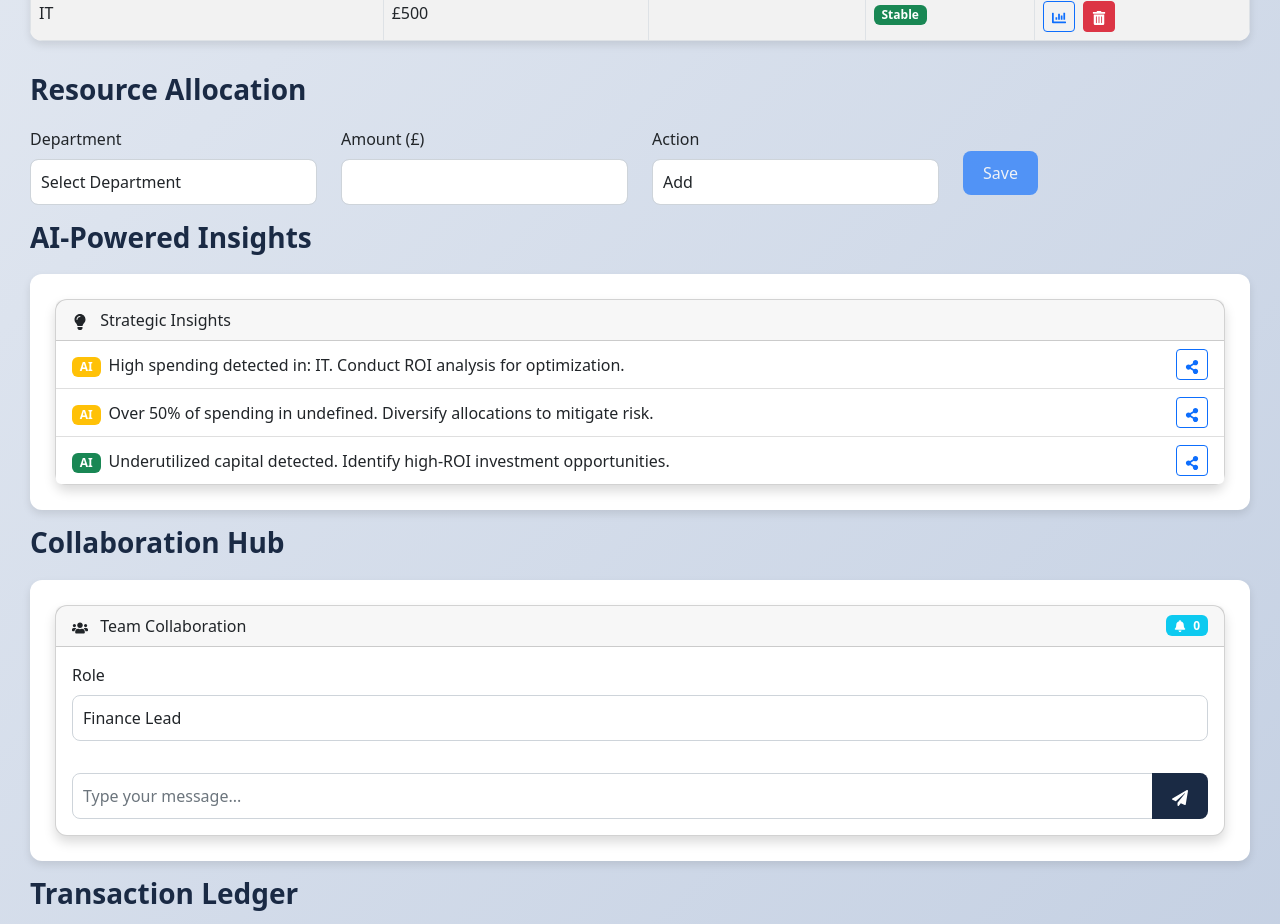
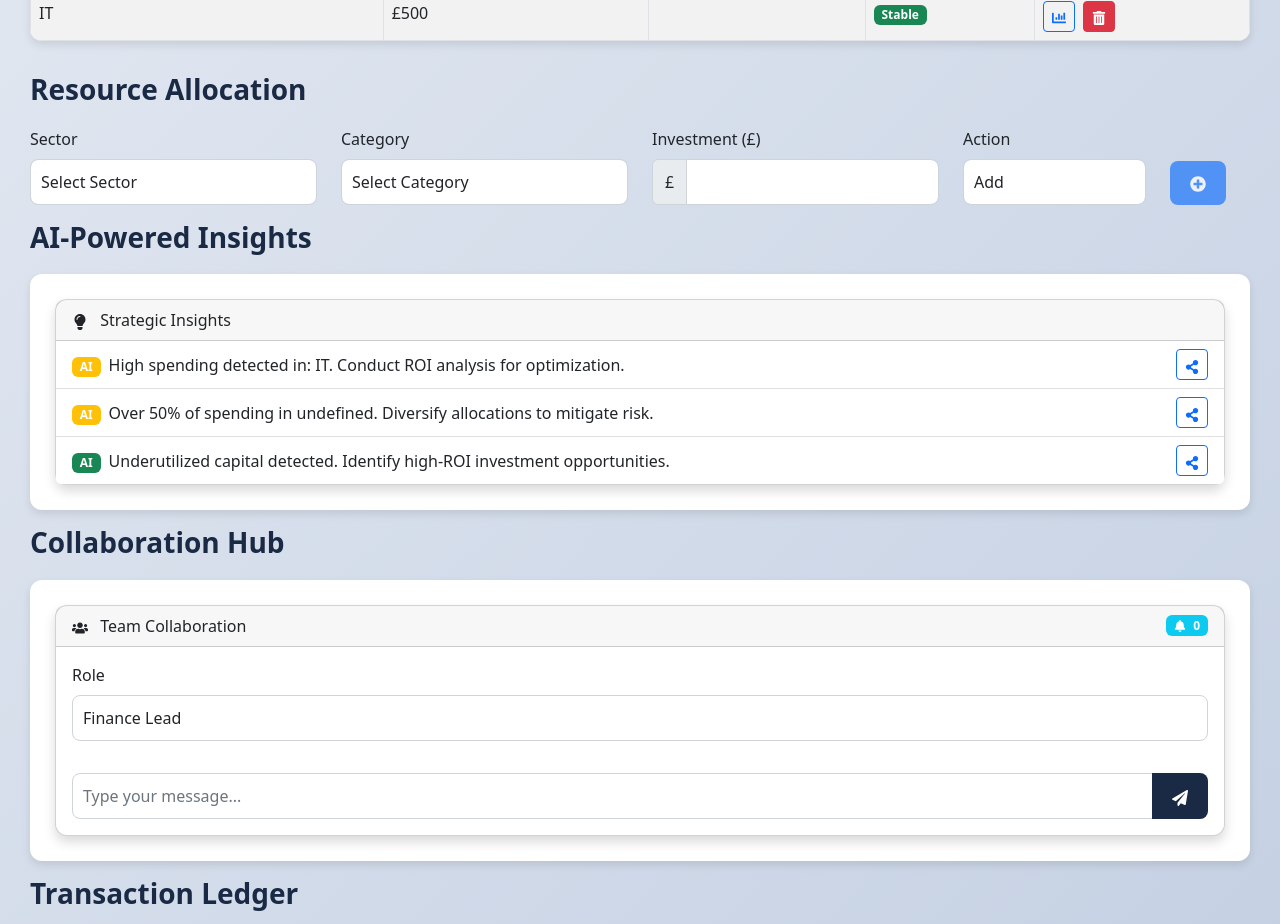
Before and after one commit to jjingofarouk/budgett, a React (Create React App) app: page / in a window 1280 px wide. Shown: the part 1740-2664 px from the top of the page. Built offline with nearby package versions, Linux system fonts and the light colour scheme.

Commit message:
Update AllocationForm.js

```diff
--- a/src/components/AllocationForm.js
+++ b/src/components/AllocationForm.js
@@ -1,19 +1,26 @@
 // components/AllocationForm.js
 import React, { useContext, useState } from 'react';
 import { AppContext } from '../context/AppContext';
-import { Form, Button, Row, Col } from 'react-bootstrap';
+import { Form, Button, Row, Col, InputGroup, OverlayTrigger, Tooltip } from 'react-bootstrap';
+import { FaPlusCircle, FaMinusCircle } from 'react-icons/fa';
 
 const AllocationForm = () => {
     const { dispatch, remaining, currency } = useContext(AppContext);
     const [name, setName] = useState('');
     const [cost, setCost] = useState('');
     const [action, setAction] = useState('Add');
-    const departments = ['Marketing', 'Finance', 'Sales', 'Human Resource', 'IT', 'Operations', 'R&D'];
+    const [category, setCategory] = useState('');
+    const sectors = [
+        'Marketing', 'Finance', 'Sales', 'Human Resource', 'IT',
+        'Operations', 'R&D', 'Legal', 'Customer Success', 'Innovation'
+    ];
+    const categories = ['Capital', 'Operational', 'Strategic', 'Emergency'];
 
     const submitEvent = () => {
         const expense = {
-            name: name,
+            name,
             cost: parseInt(cost),
+            category
         };
 
         if (action === 'Reduce') {
@@ -23,7 +30,7 @@ const AllocationForm = () => {
             });
         } else {
             if (expense.cost > remaining) {
-                alert("The cost cannot exceed remaining funds!");
+                alert("Insufficient liquidity reserve!");
                 return;
             }
             dispatch({
@@ -34,38 +41,72 @@ const AllocationForm = () => {
 
         setCost('');
         setName('');
+        setCategory('');
     };
 
     return (
         <Form>
-            <Row>
-                <Col sm>
+            <Row className="align-items-end">
+                <Col md={3}>
                     <Form.Group>
-                        <Form.Label>Department</Form.Label>
+                        <Form.Label>Sector</Form.Label>
+                        <OverlayTrigger
+                            placement="top"
+                            overlay={<Tooltip>Select the department or sector</Tooltip>}
+                        >
                             <Form.Control
                                 as="select"
                                 value={name}
                                 onChange={(e) => setName(e.target.value)}
                             >
-                            <option value="">Select Department</option>
-                            {departments.map((dept) => (
-                                <option key={dept} value={dept}>{dept}</option>
+                                <option value="">Select Sector</option>
+                                {sectors.map((sector) => (
+                                    <option key={sector} value={sector}>{sector}</option>
                                 ))}
                             </Form.Control>
+                        </OverlayTrigger>
                     </Form.Group>
                 </Col>
-                <Col sm>
+                <Col md={3}>
                     <Form.Group>
-                        <Form.Label>Amount ({currency})</Form.Label>
+                        <Form.Label>Category</Form.Label>
+                        <OverlayTrigger
+                            placement="top"
+                            overlay={<Tooltip>Categorize the allocation type</Tooltip>}
+                        >
+                            <Form.Control
+                                as="select"
+                                value={category}
+                                onChange={(e) => setCategory(e.target.value)}
+                            >
+                                <option value="">Select Category</option>
+                                {categories.map((cat) => (
+                                    <option key={cat} value={cat}>{cat}</option>
+                                ))}
+                            </Form.Control>
+                        </OverlayTrigger>
+                    </Form.Group>
+                </Col>
+                <Col md={3}>
+                    <Form.Group>
+                        <Form.Label>Investment ({currency})</Form.Label>
+                        <OverlayTrigger
+                            placement="top"
+                            overlay={<Tooltip>Enter the amount to allocate</Tooltip>}
+                        >
+                            <InputGroup>
+                                <InputGroup.Text>{currency}</InputGroup.Text>
                                 <Form.Control
                                     type="number"
                                     required
                                     value={cost}
                                     onChange={(e) => setCost(e.target.value)}
                                 />
+                            </InputGroup>
+                        </OverlayTrigger>
                     </Form.Group>
                 </Col>
-                <Col sm>
+                <Col md={2}>
                     <Form.Group>
                         <Form.Label>Action</Form.Label>
                         <Form.Control
@@ -78,15 +119,19 @@ const AllocationForm = () => {
                         </Form.Control>
                     </Form.Group>
                 </Col>
-                <Col sm>
+                <Col md={1}>
+                    <OverlayTrigger
+                        placement="top"
+                        overlay={<Tooltip>{action === 'Add' ? 'Add allocation' : 'Reduce allocation'}</Tooltip>}
+                    >
                         <Button
                             variant="primary"
                             onClick={submitEvent}
-                        className="mt-4"
-                        disabled={!name || !cost || cost <= 0}
+                            disabled={!name || !cost || cost <= 0 || !category}
                         >
-                        Save
+                            {action === 'Add' ? <FaPlusCircle /> : <FaMinusCircle />}
                         </Button>
+                    </OverlayTrigger>
                 </Col>
             </Row>
         </Form>
```
Lines whose indentation alone changed are shown as unchanged.
